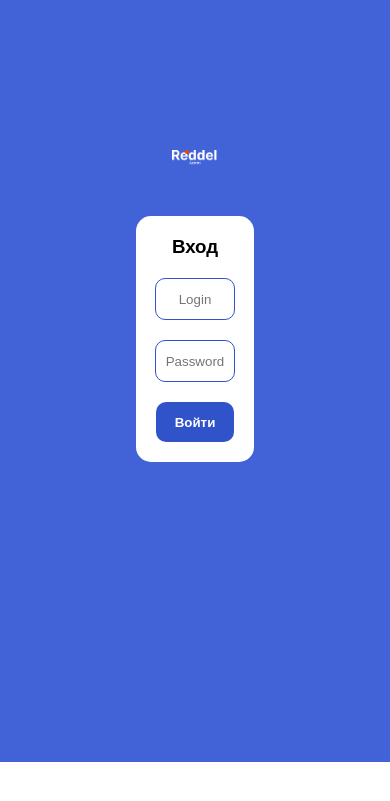
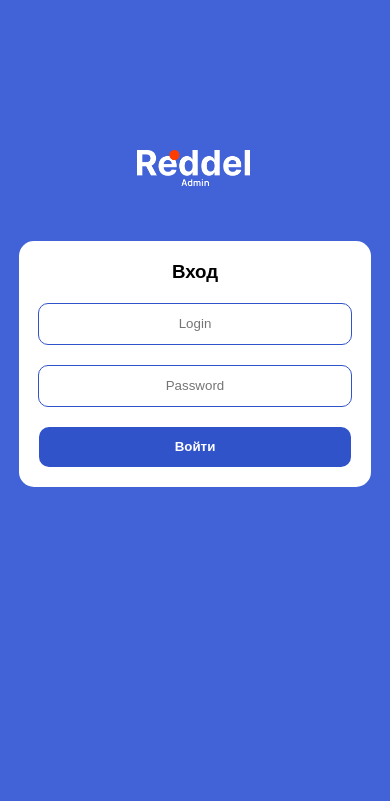
Before and after one commit to sanjuniperodee/drf_auth, a Django app: template auth/templates/login.html in a window 390 px wide. Shown: the top 801 px of the page. Run offline with Django 4.2, Linux system fonts and the light colour scheme; the template is opened without the code that fills it, so the values that code supplies are empty.

Commit message:
added imges

```diff
--- a/auth/templates/login.html
+++ b/auth/templates/login.html
@@ -10,18 +10,46 @@
             padding: 0;
             font-family: Manrope, sans-serif;
         }
+        body{
+            background-color:#4263D8;
+            width: 100%;
+            height: max-content;
+            align-content: center;
+            display: flex;
+            flex-direction: column;
+            padding-top: 150px;
+            padding-bottom:  300px;
+            gap: 50px;
+            align-items: center
+        }
+        .login_form{
+            background-color: white;
+            width: 20%;
+            align-content: center;
+            display: flex;
+            flex-direction: column;
+            align-items: center;
+            border-radius: 15px;
+            padding: 20px; gap: 20px
+        }
+        @media screen and (max-width: 992px) {
+            .login_form{
+                width: 80%;
+            }
+            .logo{
+                width: 30%;
+            }
+        }
     </style>
 </head>
 <body>
-    <div style="background-color:#4263D8; width: 100%; height: max-content; align-content: center; display: flex; flex-direction: column; padding-top: 150px; padding-bottom:  300px; gap: 50px; align-items: center">
-        <img src="{% static 'images/img.png' %}" width="12%">
-        <form method="post" style="background-color: white; width: 20%; align-content: center; display: flex; flex-direction: column; align-items: center; border-radius: 15px; padding: 20px; gap: 20px">
+        <img src="{% static 'images/img.png' %}" width="12%" class="logo">
+        <form method="post" class="login_form">
             {% csrf_token %}
             <h3>Вход</h3>
             <input name="login" style="width: 100%; height: 40px; border: #3153CA solid 1px; border-radius: 10px; text-align: center" placeholder="Login">
             <input name="password" type="password" style="width: 100%; height: 40px; border: #3153CA solid 1px; border-radius: 10px; text-align: center" placeholder="Password">
             <button type="submit" style="height: 40px; width: 100%; border-radius: 10px; background-color: #3153CA; color: white; font-weight: 700; border-width: 0px">Войти</button>
         </form>
-    </div>
 </body>
 </html>
--- a/auth/users/views.py
+++ b/auth/users/views.py
@@ -414,7 +414,9 @@ def admin(request):
 
 @api_view(['GET', 'POST'])
 def login_admin(request):
-    print(request.user.is_superuser.__str__() + " " + request.user.username)
+    if request.user.is_authenticated and request.user.is_superuser :
+        return redirect("admin1")
+
     if request.method == 'POST':
         print(request.POST['login'])
         print(request.POST['password'])
```
